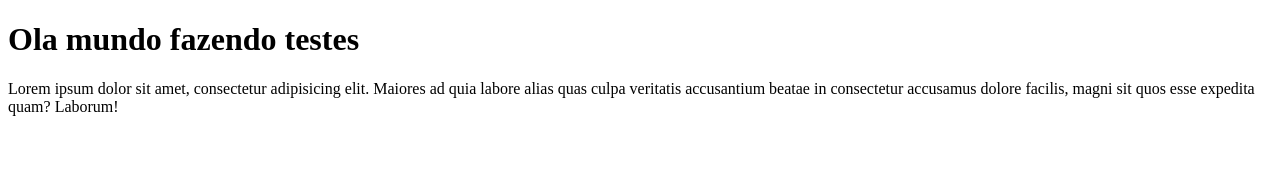
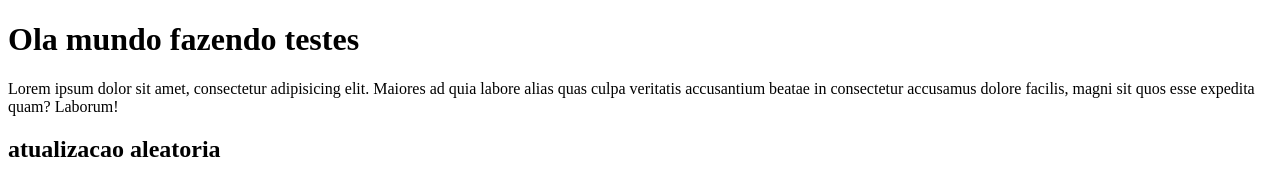
Before and after one commit to MokdcyVictor/ProjectGIT, a plain HTML site: page index.html in a window 1280 px wide. Drawn offline with Linux system fonts and the light colour scheme.

Commit message:
nada demais

```diff
--- a/index.html
+++ b/index.html
@@ -11,5 +11,6 @@
     <p>Lorem ipsum dolor sit amet, consectetur adipisicing elit.
         Maiores ad quia labore alias quas culpa veritatis accusantium beatae in consectetur accusamus dolore facilis,
         magni sit quos esse expedita quam? Laborum!</p>
+        <h2>atualizacao aleatoria</h2>
 </body>
 </html>
```
